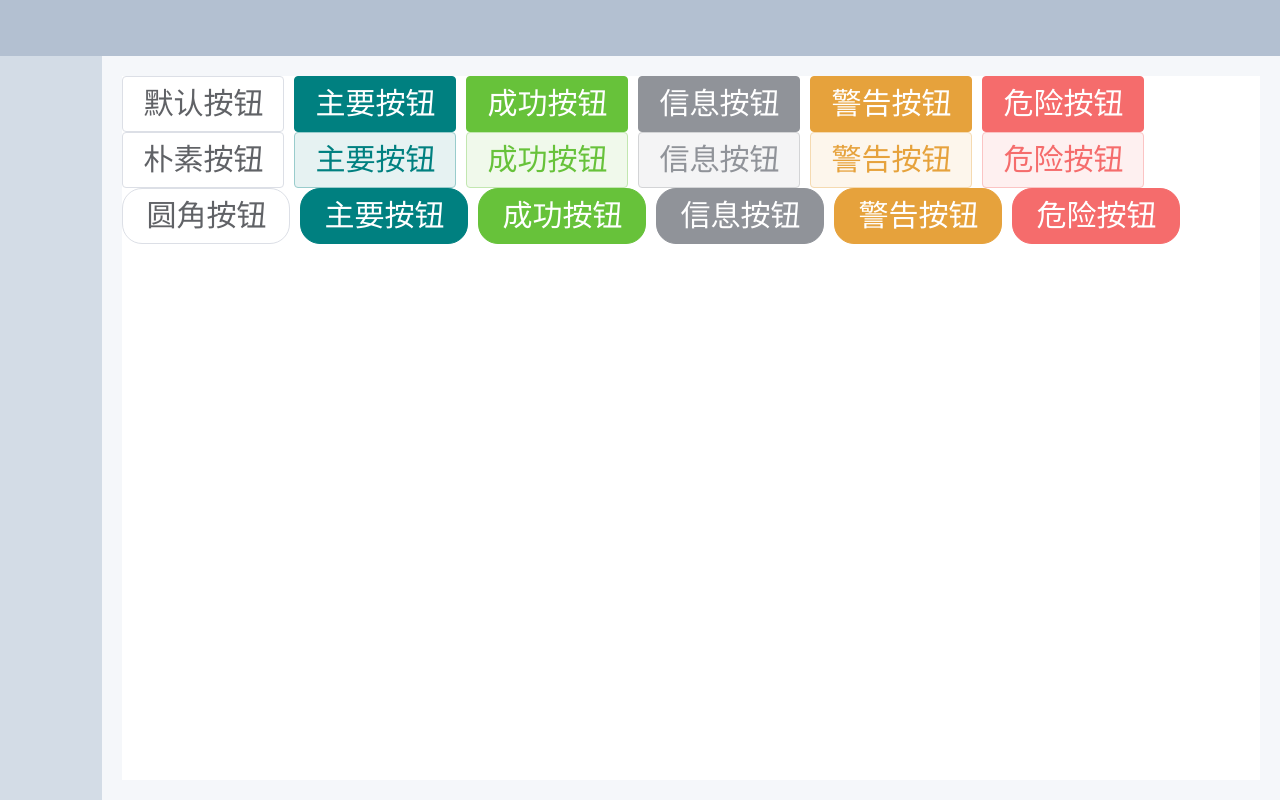
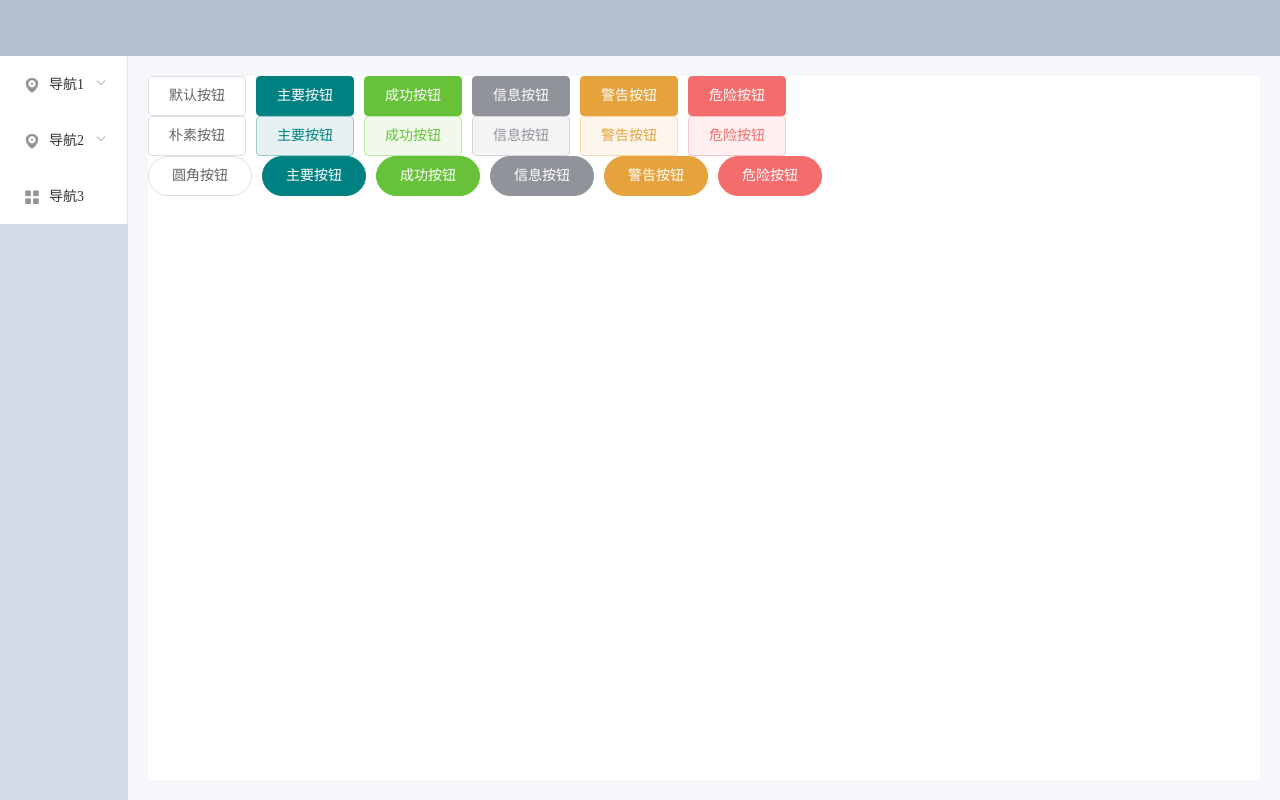
Before and after one commit to wft918/wft-project, a Vue app: page /#/home in a window 1280 px wide. Built offline with nearby package versions, Linux system fonts and the light colour scheme.

Commit message:
模拟导航菜单数据，递归展示

```diff
--- a/src/styles/element-variables.scss
+++ b/src/styles/element-variables.scss
@@ -5,6 +5,6 @@ $--color-primary: teal;
 $--font-path: '~element-ui/lib/theme-chalk/fonts';
 
 
-$--button-font-size:30px;
+// $--button-font-size:30px;
 
 @import "~element-ui/packages/theme-chalk/src/index";
--- /dev/null
+++ b/src/utils/leftMenu.js
@@ -0,0 +1,39 @@
+export default [
+  {
+    name:'导航1',
+    id:'1',
+    children:[
+      {
+        name:'导航1-1',
+        id:'11',
+        children:[]
+      },
+      {
+        name:'导航1-2',
+        id:'12',
+        children:[]
+      },
+      {
+        name:'导航1-3',
+        id:'13',
+        children:[]
+      }
+    ]
+  },
+  {
+    name:'导航2',
+    id:'2',
+    children:[
+      {
+        name:'导航2-1',
+        id:'21',
+        children:[]
+      }
+    ]
+  },
+  {
+    name:'导航3',
+    id:'3',
+    children:[]
+  }
+]
--- a/src/views/layout/left.vue
+++ b/src/views/layout/left.vue
@@ -1,13 +1,25 @@
 <template>
-  <div style="width: 100%;height: 100%;">
-
+  <div style="width: 100%;height: 100%;overflow: hidden;">
+    <el-menu default-active="1" class="el-menu-vertical-demo">
+      <sub-menu v-for="(menu,index) in menuList" :key="menu.id" :menu="menu"></sub-menu>
+    </el-menu>
   </div>
 </template>
 <script>
+import subMenu from './left_submenu'
+import menuData from '@/utils/leftMenu'
 export default {
   data() {
     return {
 
+    }
+  },
+  components: {
+    subMenu
+  },
+  computed: {
+    menuList() {
+      return menuData
     }
   },
   mounted() {
--- /dev/null
+++ b/src/views/layout/left_submenu.vue
@@ -0,0 +1,39 @@
+<template>
+
+  <!-- 有子级 -->
+  <el-submenu v-if="menu.children && menu.children.length" :index="menu.id">
+    <template slot="title">
+      <i class="el-icon-location"></i>
+      <span>{{menu.name}}</span>
+    </template>
+    <!-- 递归 -->
+    <sub-menu v-for="(item,i) in menu.children" :key="item.id" :menu="item"></sub-menu>
+  </el-submenu>
+
+
+  <!-- 无子级 -->
+  <el-menu-item v-else :index="menu.id">
+    <i class="el-icon-menu"></i>
+    <span slot="title">{{menu.name}}</span>
+  </el-menu-item>
+
+</template>
+<script>
+  import subMenu from './left_submenu'
+  export default {
+    name:'sub-menu',
+    data() {
+      return {
+
+      }
+    },
+    components: {
+      subMenu
+    },
+    props: {
+      menu: {
+        type: Object
+      }
+    }
+  }
+</script>
--- a/src/views/main.vue
+++ b/src/views/main.vue
@@ -54,13 +54,13 @@ export default {
   }
 
   .left {
-    width: 8%;
+    width: 10%;
     height: 100%;
     background-color: #d3dce6;
   }
 
   .right {
-    width: 92%;
+    width: 90%;
     height: 100%;
     padding: 20px;
     box-sizing: border-box;
```
Also changed, not shown: 1 other file (tests, documents, lock files or other folders).
